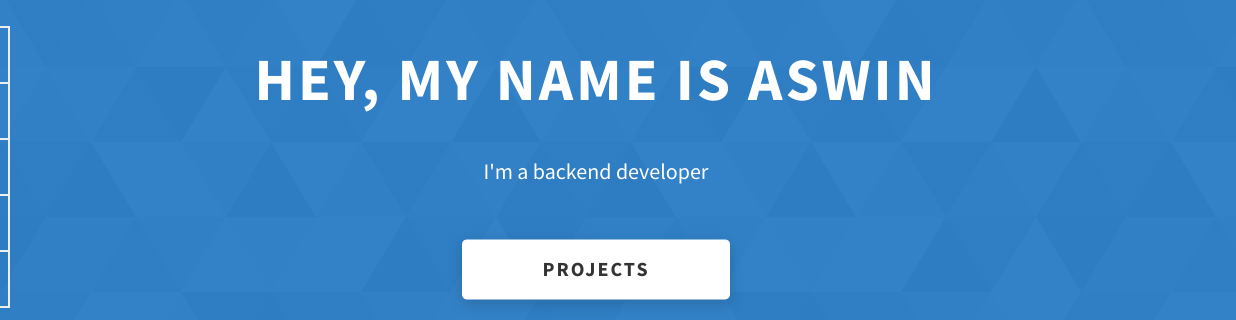
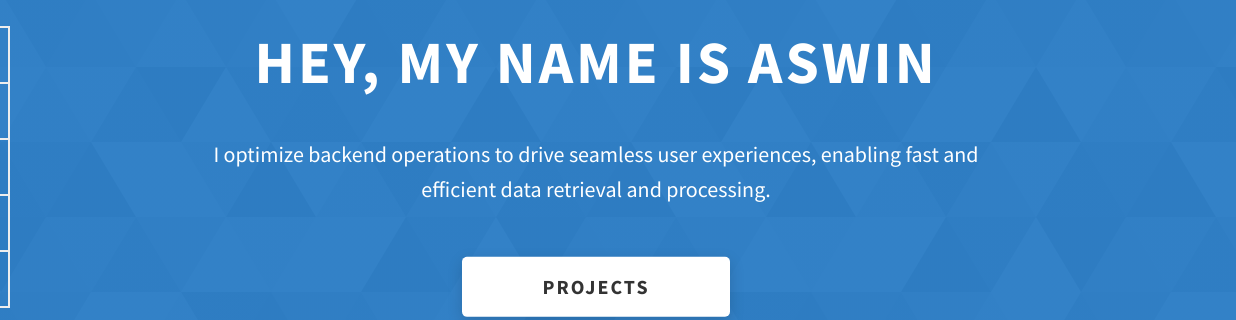
Before and after one commit to aswinpradeepgit/personal_website, a website: page index.html in a window 1280 px wide. Shown: the part 233-553 px from the top of the page, 44-1280 px from the left. Drawn offline with Linux system fonts and the light colour scheme.

Commit message:
Update index.html
Updated the Intro about me

```diff
--- a/index.html
+++ b/index.html
@@ -87,7 +87,7 @@
         <h1 class="heading-primary">Hey, My name is Aswin </h1>
         <div class="home-hero__info">
           <p class="text-primary">
-            I'm a backend developer
+            I optimize backend operations to drive seamless user experiences, enabling fast and efficient data retrieval and processing.
           </p>
         </div>
         <div class="home-hero__cta">
```
